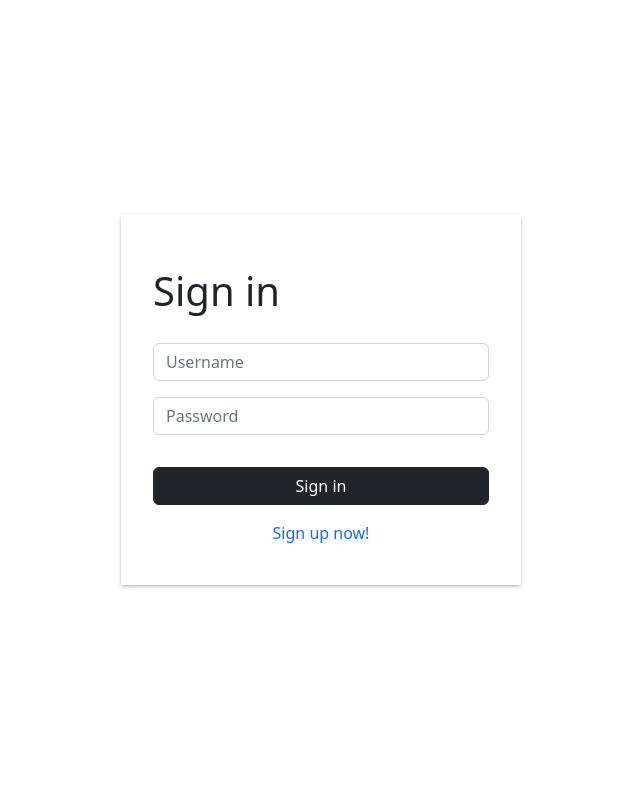
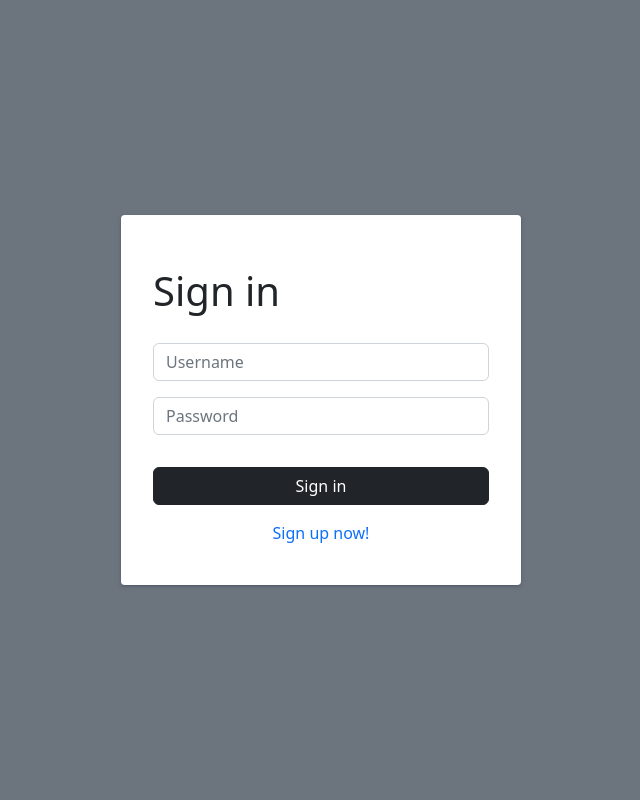
Before and after one commit to doniBuc/php-ajax-crud-with-login-authentication, a PHP site: page /Projects/ in a window 1280 px wide. Shown: the whole page, without its empty margins (319-959 px from the left). Run offline with PHP 8.4, Linux system fonts and the light colour scheme; data that the repository does not hold is empty; some libraries are stand-ins or nearby versions.

Commit message:
Color changes

```diff
--- a/index.php
+++ b/index.php
@@ -19,12 +19,12 @@ autoLogin();
     <title>Sign in</title>
 </head>
 
-<body>
+<body class="bg-secondary">
     <!-- Sign In -->
     <form action="index.php" method="post">
         <div class="login-container">
             <div class="box">
-                <div class="login-content">
+                <div class="login-content bg-white rounded-1">
                     <h1>Sign in</h1>
                     <input type="text" name="username" placeholder="Username" class="form-control">
                     <input type="password" name="password" placeholder="Password" class="form-control">
```
